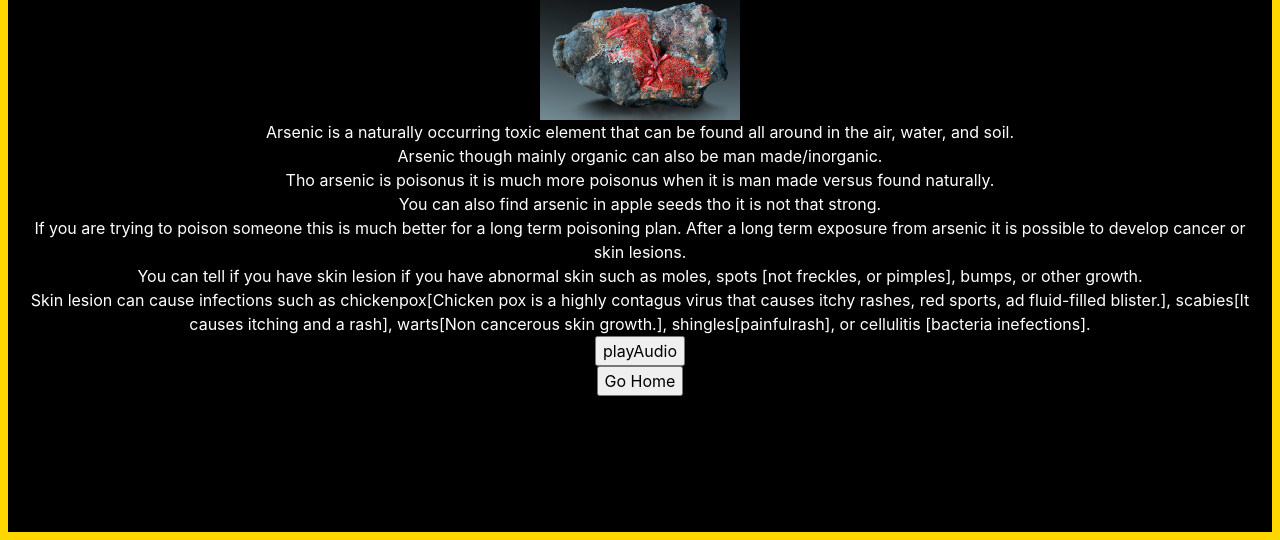
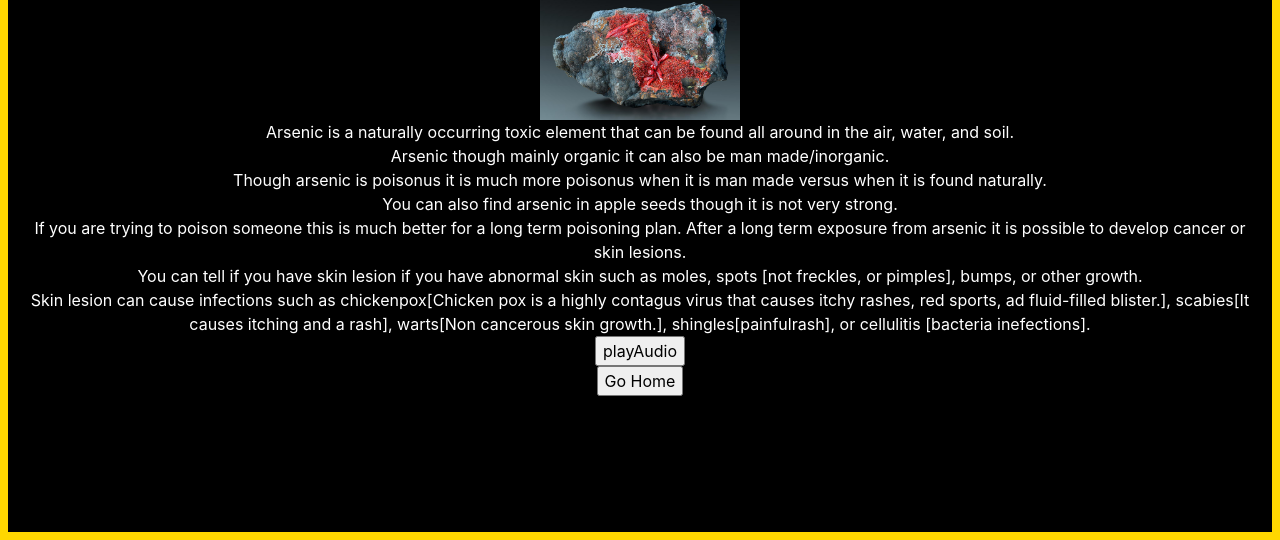
Before and after one commit to Alicatosita19/learn-your-poisons, a plain HTML site: page poisons/Arsenic.html in a window 1280 px wide. Shown: the part 260-800 px from the top of the page. Drawn offline with nearby package versions, Linux system fonts and the light colour scheme.

Commit message:
Update Arsenic.html

```diff
--- a/poisons/Arsenic.html
+++ b/poisons/Arsenic.html
@@ -17,11 +17,11 @@
     <br>
 <p1> Arsenic is a naturally occurring toxic element that can be found all around in the air, water, and soil.</p1>
     <br>
-<p2> Arsenic though mainly organic can also be man made/inorganic.</p2>
+<p2> Arsenic though mainly organic it can also be man made/inorganic.</p2>
     <br>
-<p3> Tho arsenic is poisonus it is much more poisonus when it is man made versus found naturally.</p3>
+<p3> Though arsenic is poisonus it is much more poisonus when it is man made versus when it is found naturally.</p3>
     <br>
-<p4> You can also find arsenic in apple seeds tho it is not that strong.</p4>
+<p4> You can also find arsenic in apple seeds though it is not very strong.</p4>
     <br>
 <p5> If you are trying to poison someone this is much better for a long term poisoning plan. After a long term exposure from arsenic it is possible to develop cancer or skin lesions.</p5>
     <br>
```
